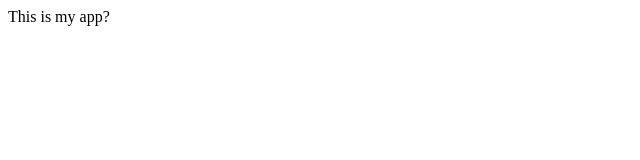
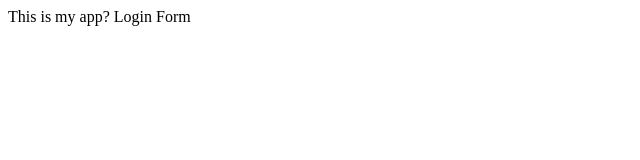
Before and after one commit to adam22x/Testappsample, a plain HTML site: page index.html in a window 1280 px wide. Shown: the full height of the page, 0-640 px from the left. Drawn offline with Linux system fonts and the light colour scheme.

Commit message:
login form

```diff
--- a/index.html
+++ b/index.html
@@ -1,8 +1,11 @@
 <html>
-  <head>
-    <title>My App</title>
-  </head>
-  <body>
-    This is my app?
-  </body>
+
+<head>
+  <title>My App</title>
+</head>
+
+<body>
+  This is my app? Login Form
+</body>
+
 </html>
```
Also changed, not shown: login.html (added, +1 -0 lines).
